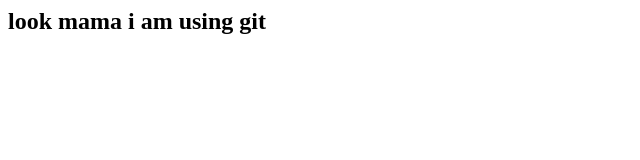
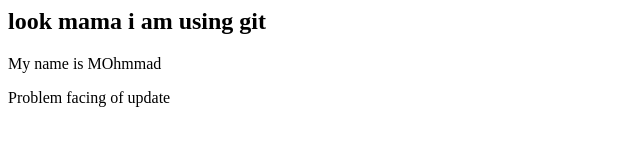
Before and after one commit to metaxplore/my-first-website, a plain HTML site: page index.html in a window 1280 px wide. Shown: the whole page, without its empty margins (0-640 px from the left). Drawn offline with Linux system fonts and the light colour scheme.

Commit message:
fourth-commit

```diff
--- a/index.html
+++ b/index.html
@@ -6,6 +6,8 @@
 </head>
 <body>
     <h2>look mama i am using git </h2>
+    <p>My name is MOhmmad </p>
+    <p>Problem facing of update </p>
 
 </body>
 </html>
```
Also changed, not shown: 1 other file.
